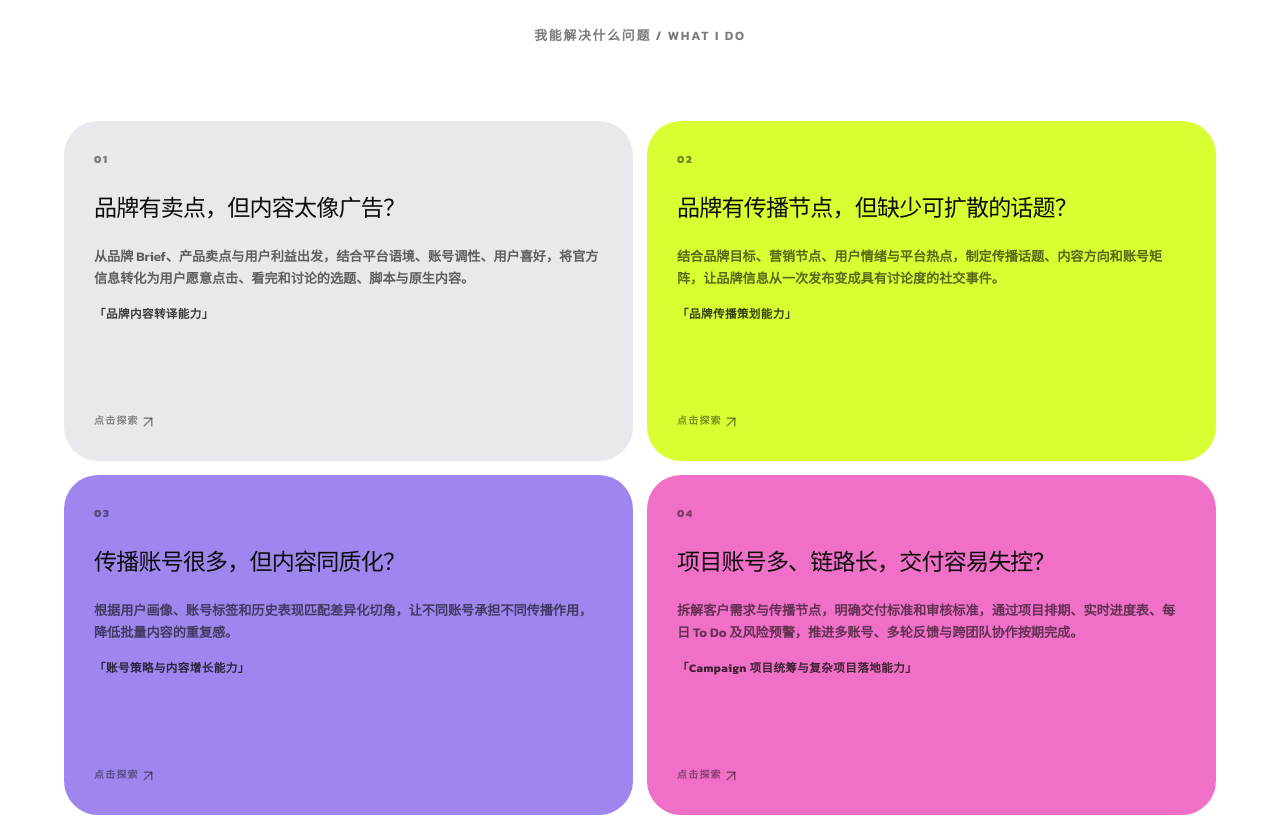
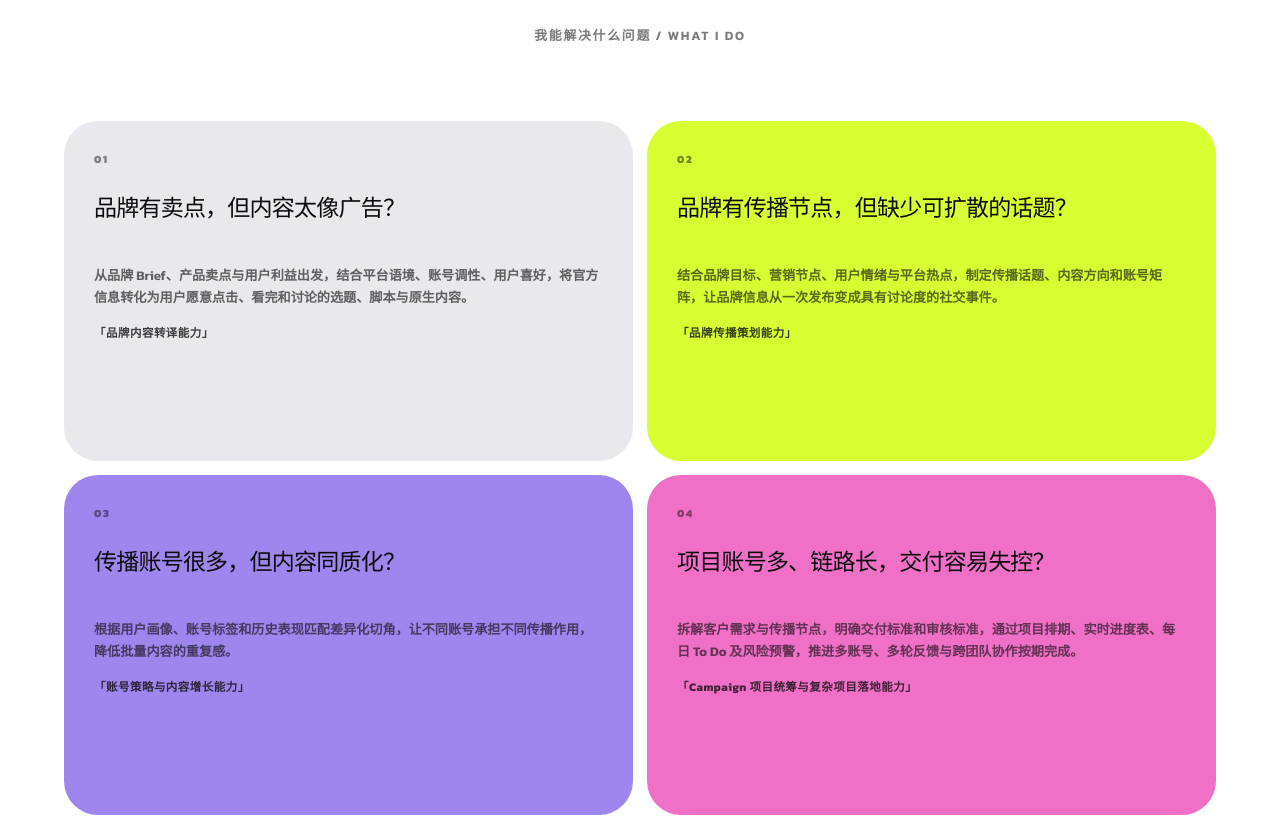
Before and after one commit to liaoq024-code/3D-website, a Next.js app: page / in a window 1280 px wide. Shown: the part 3069-3886 px from the top of the page. Built offline with nearby package versions, Linux system fonts and the light colour scheme.

Commit message:
Switch capability cards to hover interaction

```diff
--- a/app/globals.css
+++ b/app/globals.css
@@ -756,7 +756,7 @@ main { overflow-x: clip; background: var(--black); }
   font: inherit;
   text-align: left;
   overflow: hidden;
-  cursor: pointer;
+  cursor: default;
   isolation: isolate;
   transition:
     transform .35s cubic-bezier(.2, .8, .2, 1),
@@ -796,17 +796,13 @@ main { overflow-x: clip; background: var(--black); }
   pointer-events: none;
 }
 
-.problem-card:hover {
-  transform: translateY(-5px);
-  box-shadow: 0 22px 42px rgba(12, 12, 12, .13);
-}
-
 .problem-card:focus-visible {
   outline: 3px solid var(--black);
   outline-offset: 5px;
 }
 
-.problem-card.is-active {
+.problem-card:hover,
+.problem-card:focus-visible {
   z-index: 2;
   transform: translateY(-9px) scale(1.015);
   box-shadow:
@@ -814,13 +810,16 @@ main { overflow-x: clip; background: var(--black); }
     0 0 0 3px rgba(12, 12, 12, .92);
 }
 
-.problem-card.is-active::before,
-.problem-card.is-active::after {
+.problem-card:hover::before,
+.problem-card:hover::after,
+.problem-card:focus-visible::before,
+.problem-card:focus-visible::after {
   opacity: 1;
   transform: scale(1);
 }
 
-.problem-card.is-muted {
+.problem-grid:has(.problem-card:hover) .problem-card:not(:hover),
+.problem-grid:has(.problem-card:focus-visible) .problem-card:not(:focus-visible) {
   opacity: .58;
   filter: saturate(.72);
   transform: scale(.985);
@@ -843,7 +842,7 @@ main { overflow-x: clip; background: var(--black); }
 }
 
 .problem-card-copy {
-  margin-top: 23px;
+  margin-top: 42px;
 }
 
 .problem-card p {
@@ -862,27 +861,8 @@ main { overflow-x: clip; background: var(--black); }
   letter-spacing: .04em;
 }
 
-.problem-card-action {
-  margin-top: auto;
-  padding-top: 22px;
-  display: flex;
-  align-items: center;
-  justify-content: space-between;
-  color: rgba(12, 12, 12, .45);
-  font-size: .62rem;
-  font-weight: 800;
-  letter-spacing: .13em;
-}
-
-.problem-card-action svg {
-  width: 18px;
-  height: 18px;
-  transition: transform .35s cubic-bezier(.2, .8, .2, 1);
-}
-
-.problem-card.is-active > span:first-child,
-.problem-card.is-active .problem-card-action { color: rgba(12, 12, 12, .92); }
-.problem-card.is-active .problem-card-action svg { transform: rotate(45deg) scale(1.15); }
+.problem-card:hover > span:first-child,
+.problem-card:focus-visible > span:first-child { color: rgba(12, 12, 12, .92); }
 
 .capability-subheading {
   max-width: 1100px;
--- a/app/page.tsx
+++ b/app/page.tsx
@@ -457,7 +457,6 @@ function ProjectCard({
 export default function Home() {
   const [wechatOpen, setWechatOpen] = useState(false);
   const [heroExpression, setHeroExpression] = useState(0);
-  const [activeProblem, setActiveProblem] = useState<number | null>(null);
 
   useEffect(() => {
     if (!wechatOpen) return;
@@ -601,14 +600,10 @@ export default function Home() {
         <div className="problem-grid">
           {problems.map((problem, index) => (
             <FadeIn key={problem.number} delay={index * 0.06}>
-              <button
-                className={`problem-card${activeProblem === index ? " is-active" : ""}${activeProblem !== null && activeProblem !== index ? " is-muted" : ""}`}
-                type="button"
-                aria-pressed={activeProblem === index}
+              <article
+                className="problem-card"
+                tabIndex={0}
                 aria-describedby={`problem-answer-${problem.number}`}
-                onClick={() =>
-                  setActiveProblem((current) => current === index ? null : index)
-                }
               >
                 <span>{problem.number}</span>
                 <h3>{problem.title}</h3>
@@ -616,11 +611,7 @@ export default function Home() {
                   <p id={`problem-answer-${problem.number}`}>{problem.answer}</p>
                   <strong>「{problem.ability}」</strong>
                 </div>
-                <span className="problem-card-action">
-                  {activeProblem === index ? "已选中" : "点击探索"}
-                  <ArrowUpRight aria-hidden="true" />
-                </span>
-              </button>
+              </article>
             </FadeIn>
           ))}
         </div>
```
Also changed, not shown: 1 other file (tests, documents, lock files or other folders).
